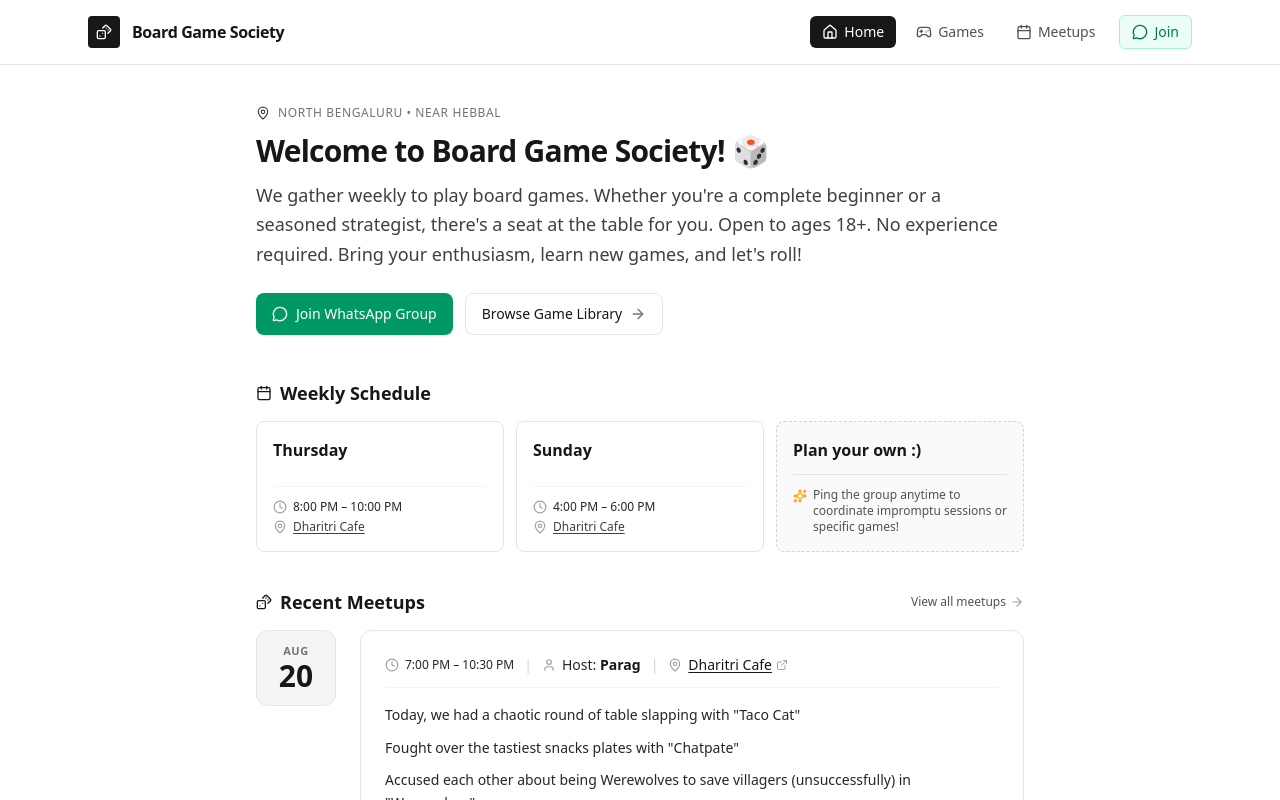
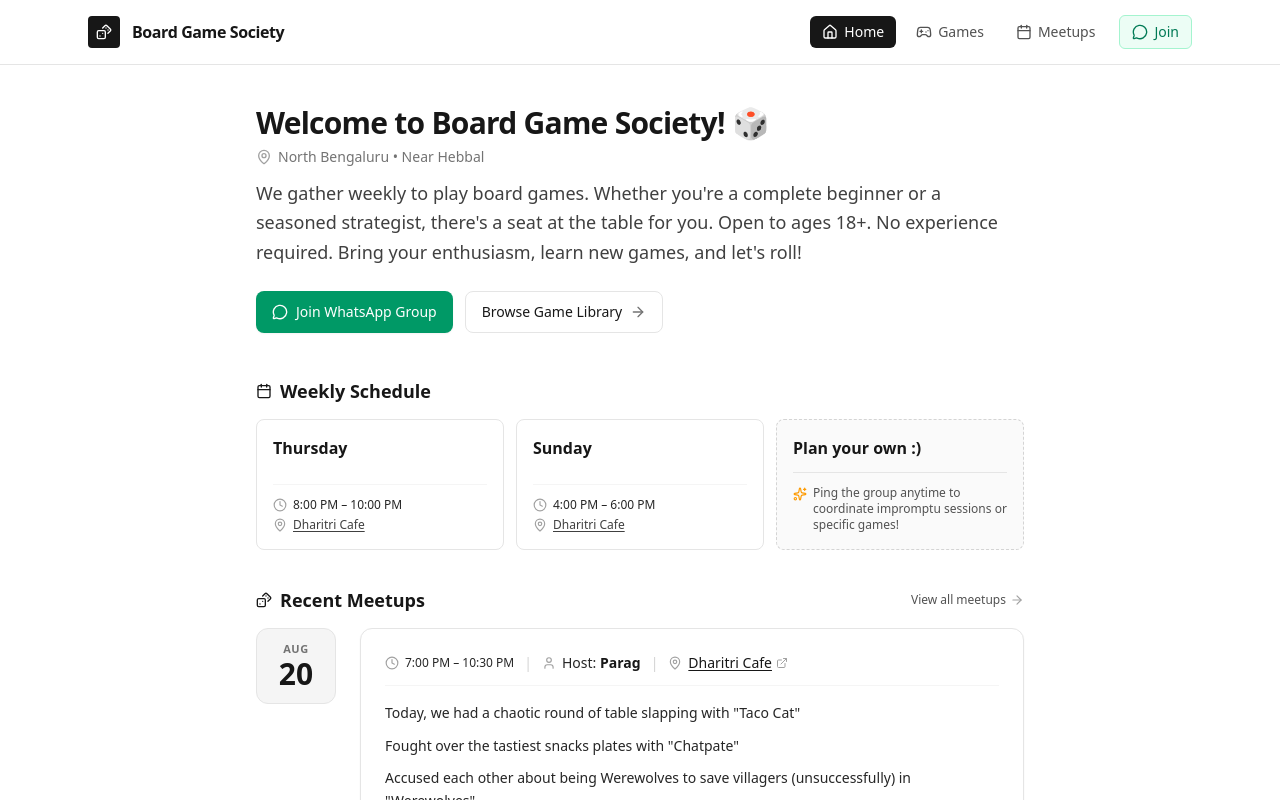
Before and after one commit to sevenaces/bgs.github.io, a React (Vite) app: page / in a window 1280 px wide. Shown: the top 800 px of the page. Built offline with nearby package versions, Linux system fonts and the light colour scheme.

Commit message:
style: update hero section layout
Adjust the spacing and font weights in the welcome section to improve readability and visual hierarchy.

```diff
--- a/src/components/HomeView.tsx
+++ b/src/components/HomeView.tsx
@@ -17,14 +17,13 @@ export function HomeView({ meetups, onExploreGames, onOpenJoin, onExploreMeetups
     <div id="home-view" className="max-w-3xl mx-auto space-y-9 animate-in fade-in duration-300">
       {/* Hero Welcome Section */}
       <section className="pt-2 pb-2">
-        <div className="flex items-center gap-2 text-xs text-neutral-500 uppercase tracking-wider mb-3">
-          <MapPin className="w-3.5 h-3.5 text-neutral-700" />
+        <h2 className="text-2xl sm:text-3xl font-bold tracking-tight text-neutral-900 font-sans mb-1.5">
+          Welcome to Board Game Society! 🎲
+        </h2>
+        <div className="flex items-center gap-1.5 text-sm text-neutral-500 font-medium mb-3">
+          <MapPin className="w-4 h-4 text-neutral-400" />
           <span>North Bengaluru • Near Hebbal</span>
         </div>
-
-        <h2 className="text-2xl sm:text-3xl font-bold tracking-tight text-neutral-900 font-sans mb-3">
-          Welcome to Board Game Society! 🎲
-        </h2>
 
         <p className="text-base sm:text-lg text-neutral-700 leading-relaxed mb-6 font-normal">
           We gather weekly to play board games. Whether you&apos;re a complete beginner or a seasoned strategist, there&apos;s a seat at the table for you. Open to ages 18+. No experience required. Bring your enthusiasm, learn new games, and let&apos;s roll!
```
